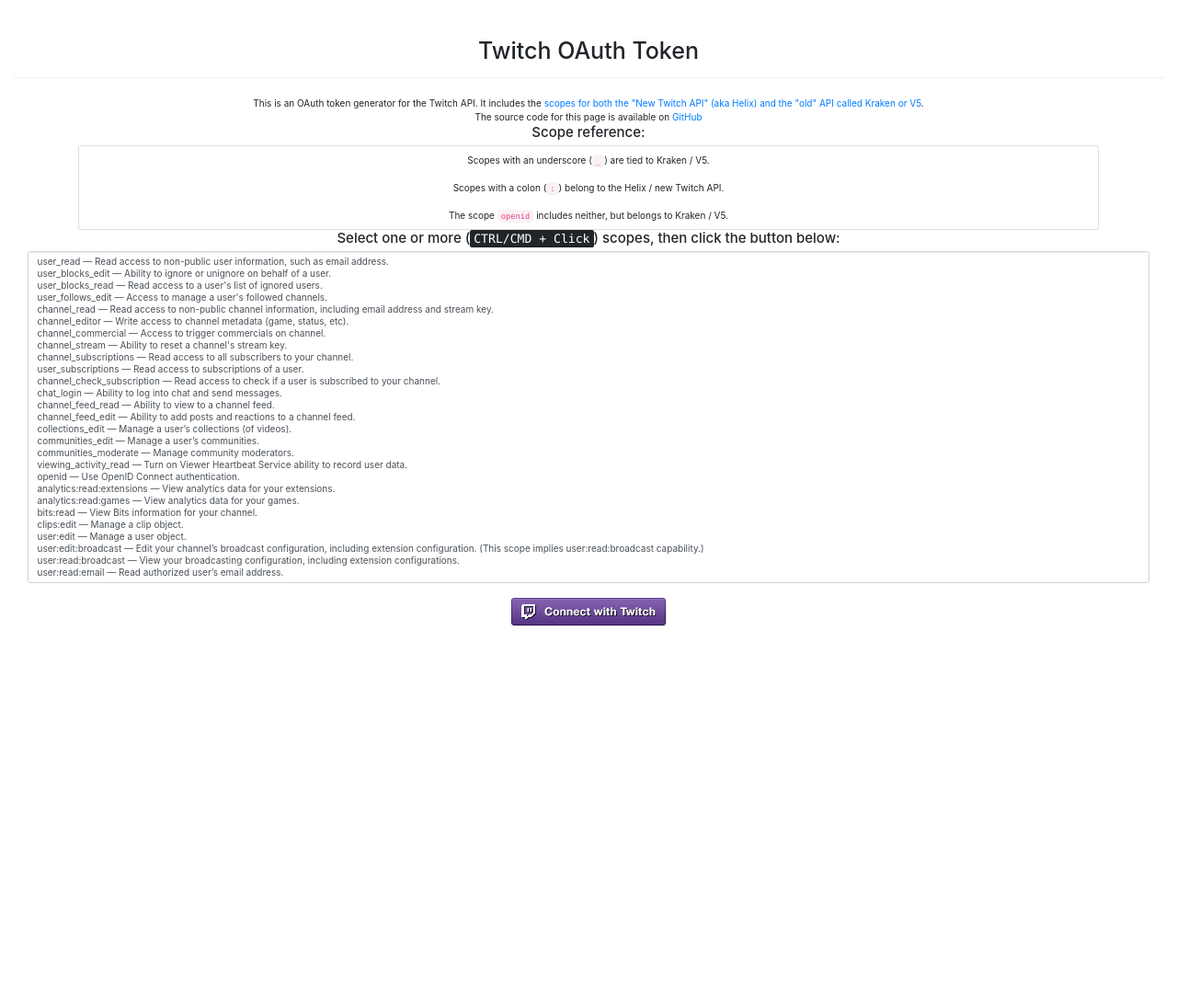
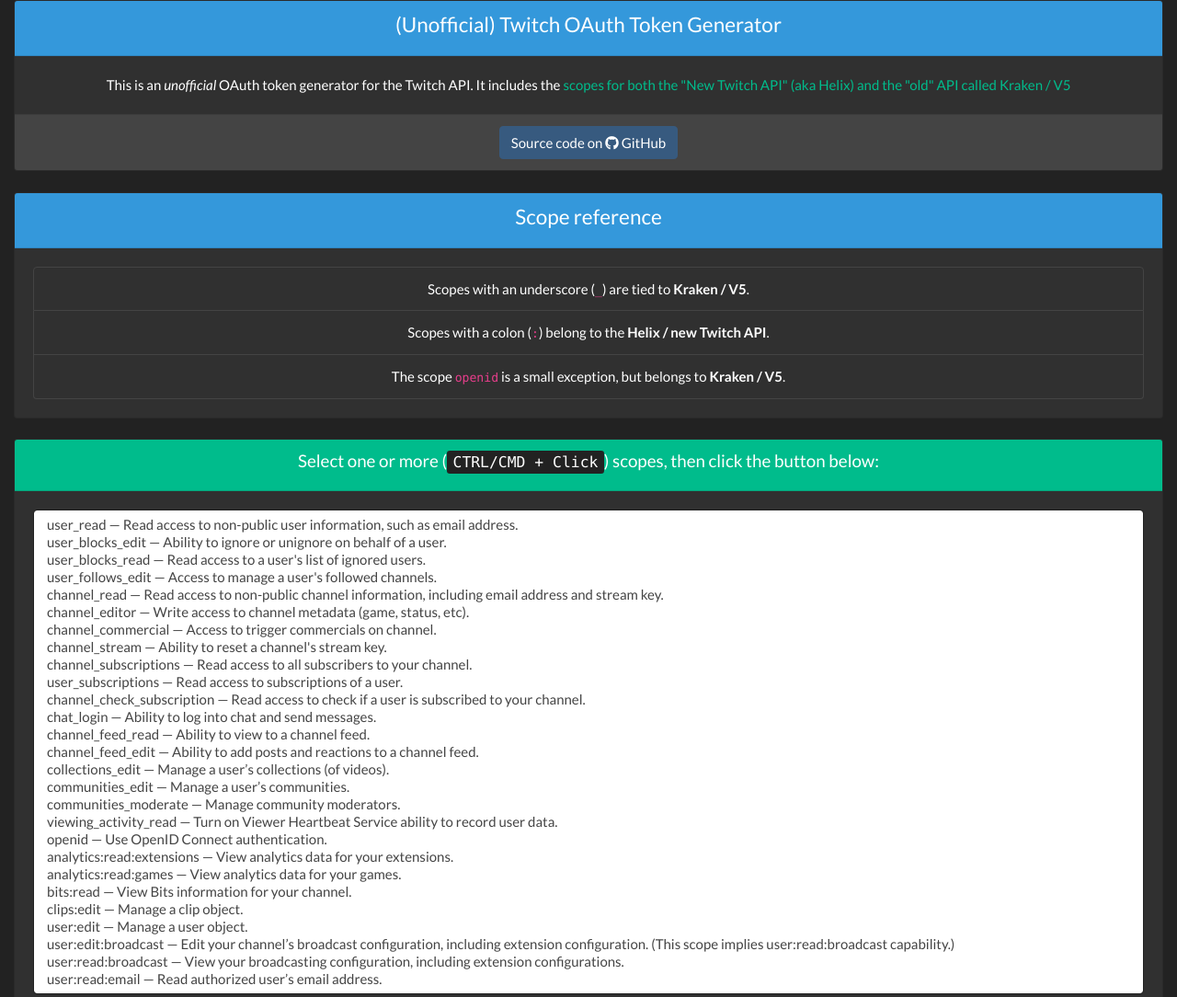
Before and after one commit to Decicus/twitch-oauth-token, a plain HTML site: page index.html in a window 1280 px wide. Shown: the top 1084 px of the page at 92% size. Before the commit the page ends 800 px from the top, so only its background shows below. Drawn offline with nearby package versions, Linux system fonts and the light colour scheme.

Commit message:
Migrate layout to Bootstrap/Bootswatch 4 Darkly Use cards to divide sections of the page

```diff
--- a/index.html
+++ b/index.html
@@ -3,12 +3,12 @@
     <head>
         <meta charset="utf-8">
         <title>Twitch OAuth Token</title>
-        <link rel="stylesheet" href="https://maxcdn.bootstrapcdn.com/bootstrap/3.3.7/css/bootstrap.min.css" integrity="sha384-BVYiiSIFeK1dGmJRAkycuHAHRg32OmUcww7on3RYdg4Va+PmSTsz/K68vbdEjh4u" crossorigin="anonymous">
-        <link href="https://maxcdn.bootstrapcdn.com/bootswatch/3.3.7/darkly/bootstrap.min.css" rel="stylesheet" integrity="sha384-S7YMK1xjUjSpEnF4P8hPUcgjXYLZKK3fQW1j5ObLSl787II9p8RO9XUGehRmKsxd" crossorigin="anonymous">
+        <link href="https://stackpath.bootstrapcdn.com/bootswatch/4.1.3/darkly/bootstrap.min.css" rel="stylesheet" integrity="sha384-w+yWASP3zYNxxvwoQBD5fUSc1tctKq4KUiZzxgkBSJACiUp+IbweVKvsEhMI+gz7" crossorigin="anonymous">
+        <link rel="stylesheet" href="https://use.fontawesome.com/releases/v5.3.1/css/all.css" integrity="sha384-mzrmE5qonljUremFsqc01SB46JvROS7bZs3IO2EmfFsd15uHvIt+Y8vEf7N7fWAU" crossorigin="anonymous">
 
         <script src="./js/config.js" charset="utf-8"></script>
-        <script src="https://code.jquery.com/jquery-3.1.1.min.js" integrity="sha256-hVVnYaiADRTO2PzUGmuLJr8BLUSjGIZsDYGmIJLv2b8=" crossorigin="anonymous"></script>
-        <script src="https://maxcdn.bootstrapcdn.com/bootstrap/3.3.7/js/bootstrap.min.js" integrity="sha384-Tc5IQib027qvyjSMfHjOMaLkfuWVxZxUPnCJA7l2mCWNIpG9mGCD8wGNIcPD7Txa" crossorigin="anonymous"></script>
+        <script src="https://code.jquery.com/jquery-3.3.1.min.js" integrity="sha256-FgpCb/KJQlLNfOu91ta32o/NMZxltwRo8QtmkMRdAu8=" crossorigin="anonymous"></script>
+        <script src="https://stackpath.bootstrapcdn.com/bootstrap/4.1.3/js/bootstrap.bundle.min.js" integrity="sha384-pjaaA8dDz/5BgdFUPX6M/9SUZv4d12SUPF0axWc+VRZkx5xU3daN+lYb49+Ax+Tl" crossorigin="anonymous"></script>
         <script src="./js/twitch.min.js"></script>
         <script src="./js/main.js" charset="utf-8"></script>
         <style media="screen">
@@ -23,42 +23,70 @@
     </head>
     <body>
         <div class="container-fluid text-center">
-            <div class="page-header">
-                <h1>Twitch OAuth Token</h1>
+            <div class="card">
+                <div class="card-header bg-info">
+                    <h4>(Unofficial) Twitch OAuth Token Generator</h4>
+                </div>
+
+                <div class="card-body">
+                    <p class="card-text">
+                        This is an <i>unofficial</i> OAuth token generator for the Twitch API. It includes the <a href="https://dev.twitch.tv/docs/authentication/#scopes">scopes for both the "New Twitch API" (aka Helix) and the "old" API called Kraken / V5</a>
+                    </p>
+                </div>
+
+                <div class="card-footer">
+                    <a href="https://github.com/Decicus/twitch-oauth-token/" class="btn btn-primary">Source code on <i class="fab fa-github"></i> GitHub</a>
+                </div>
             </div>
 
-            <div class="container">
-                <div class="text-default">
-                    This is an OAuth token generator for the Twitch API. It includes the <a href="https://dev.twitch.tv/docs/authentication/#scopes">scopes
-                        for both the "New Twitch API" (aka Helix) and the "old" API called Kraken or V5</a>.
-                    <br>
-                    The source code for this page is available on <a href="https://github.com/Decicus/twitch-oauth-token/">GitHub</a>
+            <br>
+
+            <div class="card">
+                <div class="card-header bg-info">
+                    <h4>Scope reference</h4>
                 </div>
 
-                <h4>Scope reference:</h4>
-                <ul class="list-group">
-                    <div class="list-group-item">Scopes with an underscore (<code>_</code>) are tied to Kraken / V5.</div>
-                    <div class="list-group-item">Scopes with a colon (<code>:</code>) belong to the Helix / new Twitch API.</div>
-                    <div class="list-group-item">The scope <code>openid</code> includes neither, but belongs to Kraken / V5.</div>
-                </ul>
+                <div class="card-body">
+                    <ul class="list-group">
+                        <div class="list-group-item">Scopes with an underscore (<code>_</code>) are tied to <strong>Kraken / V5</strong>.</div>
+                        <div class="list-group-item">Scopes with a colon (<code>:</code>) belong to the <strong>Helix / new Twitch API</strong>.</div>
+                        <div class="list-group-item">The scope <code>openid</code> is a small exception, but belongs to <strong>Kraken / V5</strong>.</div>
+                    </ul>
+                </div>
             </div>
 
-            <div class="container-fluid">
-                <div class="connect">
-                    <h4>Select one or more (<kbd>CTRL/CMD + Click</kbd>) scopes, then click the button below:</h4>
-                    <select class="form-control" id="scopes" multiple=""></select>
-                    <br>
-                    <a href="#" class="connect-btn"><img src="./img/twitch_connect.png" alt="Connect with Twitch" /></a>
+            <br>
+
+            <div class="card">
+                <div class="card-header bg-success">
+                    <h5>
+                        <span class="connect">Select one or more (<kbd>CTRL/CMD + Click</kbd>) scopes, then click the button below:</span>
+                        <span class="token">Here's your Twitch OAuth token:</span>
+                    </h5>
                 </div>
 
-                <div class="token">
-                    <p class="text-info">Here's your Twitch OAuth token:</p>
-                    <div class="well"></div>
+                <div class="card-body">
+                    <div class="connect card-text">
+                        <select class="form-control" id="scopes" multiple=""></select>
+                        <br>
+                    </div>
 
-                    <p class="text-info">Scopes:</p>
-                    <div class="list-group" id="list"></div>
+                    <div class="token card-text">
+                        <p class="text-success text-monospace" id="token-value"></p>
 
-                    <a href="#" class="logout btn btn-danger">Logout</a>
+                        <h6 class="text-info">Scopes:</h6>
+                        <div class="list-group" id="list"></div>
+                    </div>
+                </div>
+
+                <div class="card-footer">
+                    <div class="connect">
+                        <a href="#" class="connect-btn"><img src="./img/twitch_connect.png" alt="Connect with Twitch" /></a>
+                    </div>
+
+                    <div class="token">
+                        <a href="#" class="logout btn btn-danger">Logout</a>
+                    </div>
                 </div>
             </div>
         </div>
--- a/js/main.js
+++ b/js/main.js
@@ -55,7 +55,7 @@
         if (stat.authenticated) {
             var authToken = Twitch.getToken();
             connect.hide();
-            $('.well', token).html(authToken);
+            $('#token-value', token).html(authToken);
             $.each(stat.scope, function(key, scope) {
                 $('#list', token).append(
                     $('<li/>')
```
